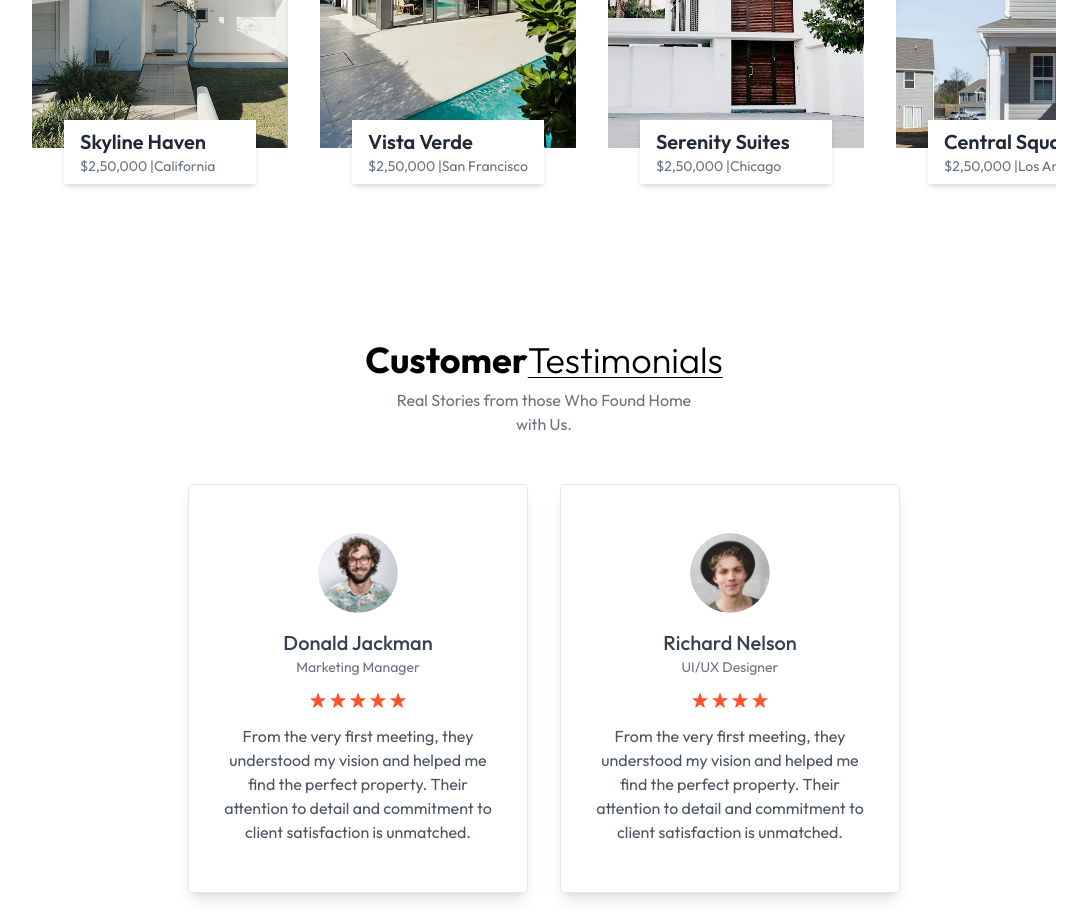
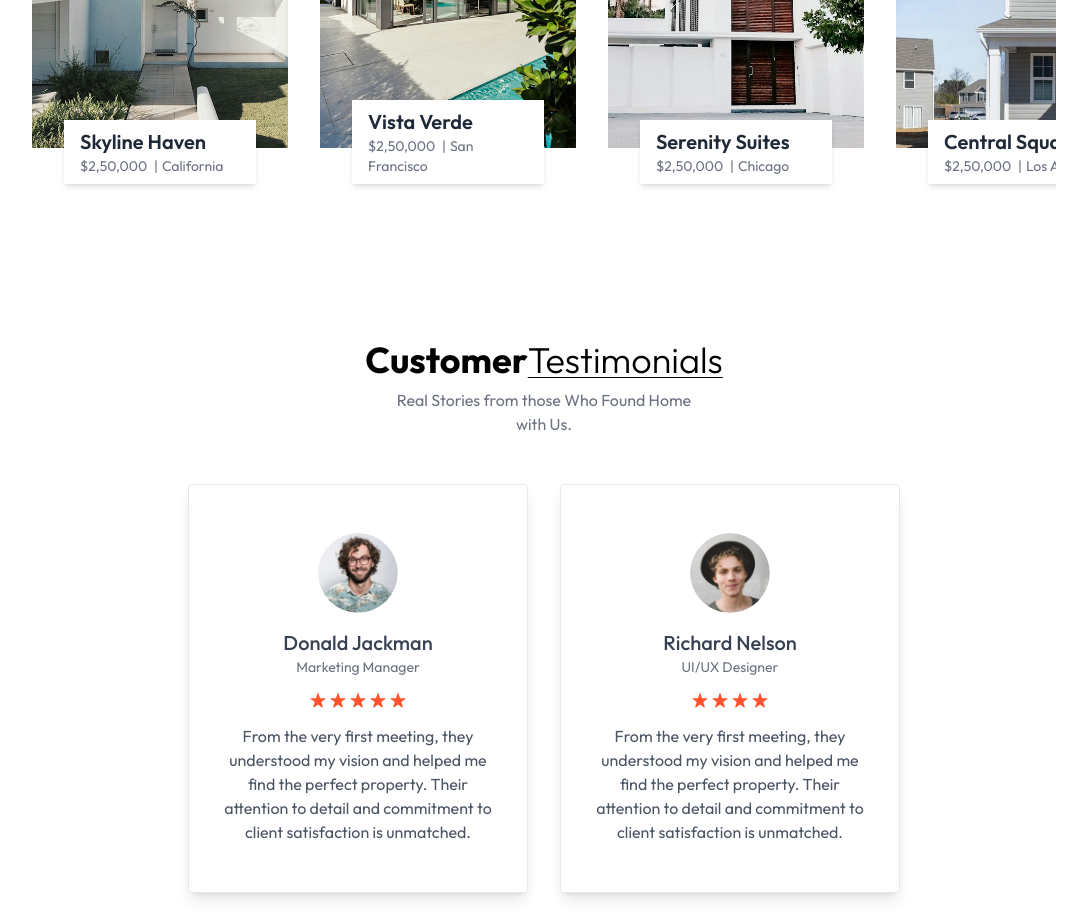
Before and after one commit to e-mejia/real-estate-site, a React (Vite) app: page / in a window 1280 px wide. Shown: the part 2140-3064 px from the top of the page, without its empty margins (96-1183 px from the left). Built offline with nearby package versions, Linux system fonts and the light colour scheme.

Commit message:
style testimonials

```diff
--- a/src/components/Projects.jsx
+++ b/src/components/Projects.jsx
@@ -105,7 +105,7 @@ const Projects = () => {
                     {project.title}
                   </h2>
                   <p className="text-gray-500 text-sm">
-                    {project.price} <span>|</span>
+                    {project.price} <span className="px-1">|</span>
                     {project.location}
                   </p>
                 </div>
```
